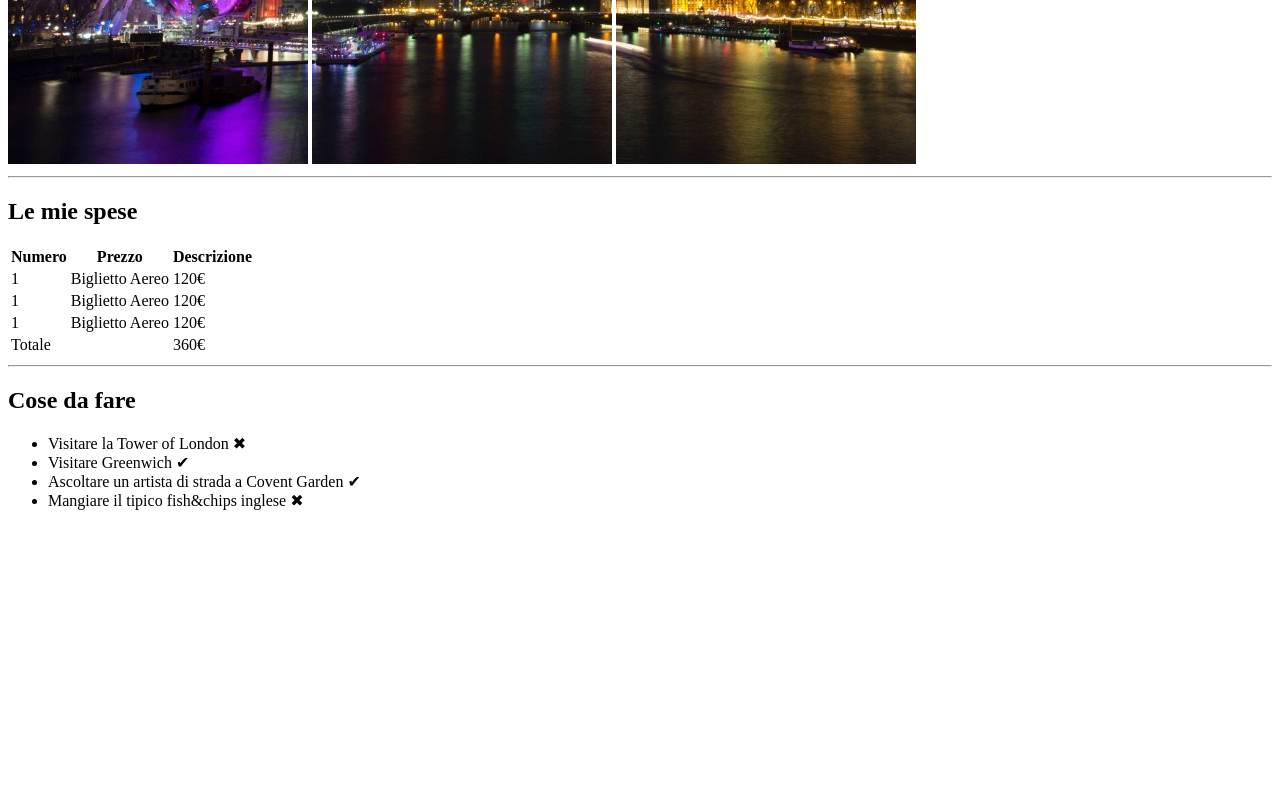
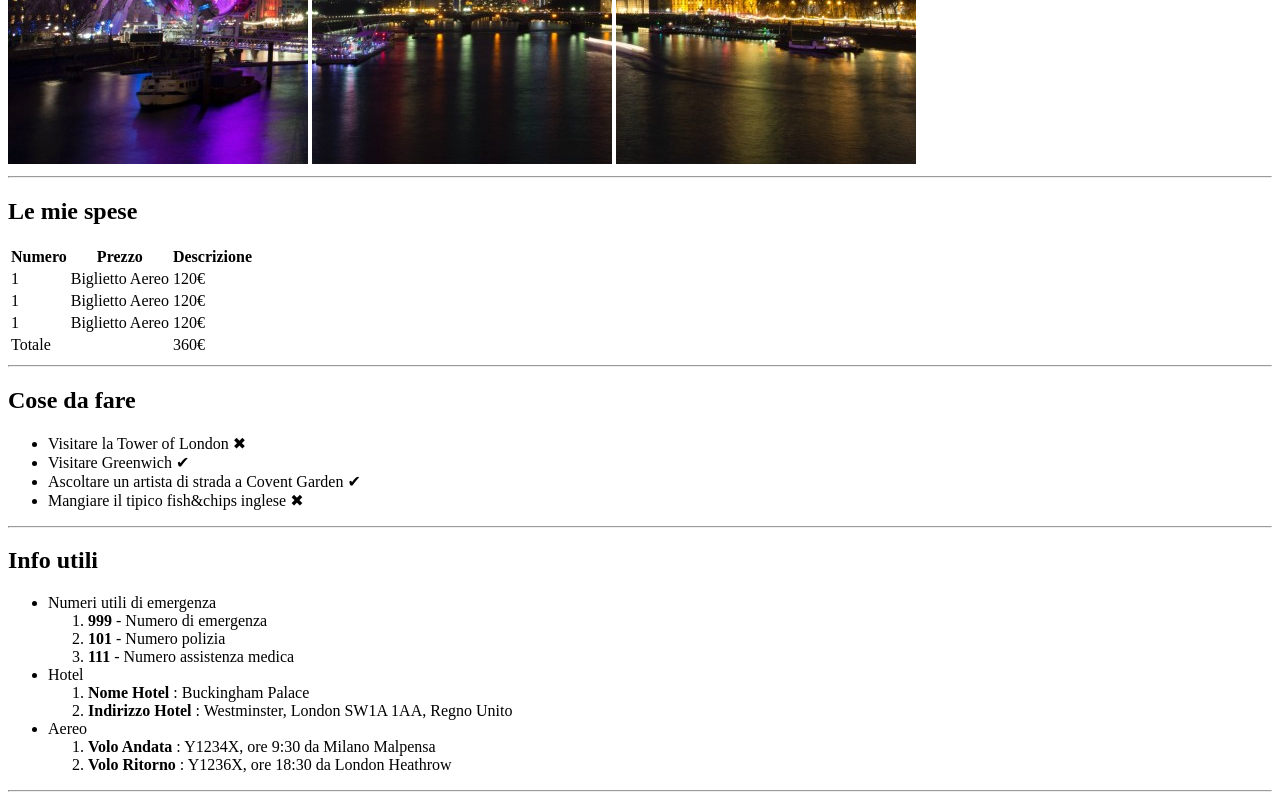
Before and after one commit to marcocnc/html-london-trip, a plain HTML site: page index.html in a window 1280 px wide. Shown: the part 516-1316 px from the top of the page. Before the commit the page ends 1042 px from the top, so only its background shows below. Drawn offline with Linux system fonts and the light colour scheme.

Commit message:
[add] third section

```diff
--- a/index.html
+++ b/index.html
@@ -104,6 +104,57 @@
         <li>Mangiare il tipico fish&chips inglese &#10006; </li>
       </ul>
     </section>
+    <hr>
+
+    <!-- Info -->
+    <section>
+      <h2>Info utili</h2>
+      <ul>
+        <li>Numeri utili di emergenza
+          <ol>
+            <li>
+              <strong>999</strong> -
+              Numero di emergenza
+            </li>
+            <li>
+              <strong>101</strong> -
+              Numero polizia
+            </li>
+            <li>
+              <strong>111</strong> -
+              Numero assistenza medica
+            </li>
+          </ol>
+        </li>
+
+        <li> Hotel
+          <ol>
+            <li>
+              <strong>Nome Hotel</strong> :
+              Buckingham Palace
+            </li>
+            <li>
+              <strong>Indirizzo Hotel</strong> :
+              Westminster, London SW1A 1AA, Regno Unito
+            </li>
+          </ol>
+        </li>
+
+        <li> Aereo
+          <ol>
+            <li>
+              <strong>Volo Andata</strong> :
+              Y1234X, ore 9:30 da Milano Malpensa
+            </li>
+            <li>
+              <strong>Volo Ritorno</strong> :
+              Y1236X, ore 18:30 da London Heathrow
+            </li>
+          </ol>
+        </li>
+      </ul>
+      <hr>
+    </section>
   </main>
 </body>
 </html>
```
